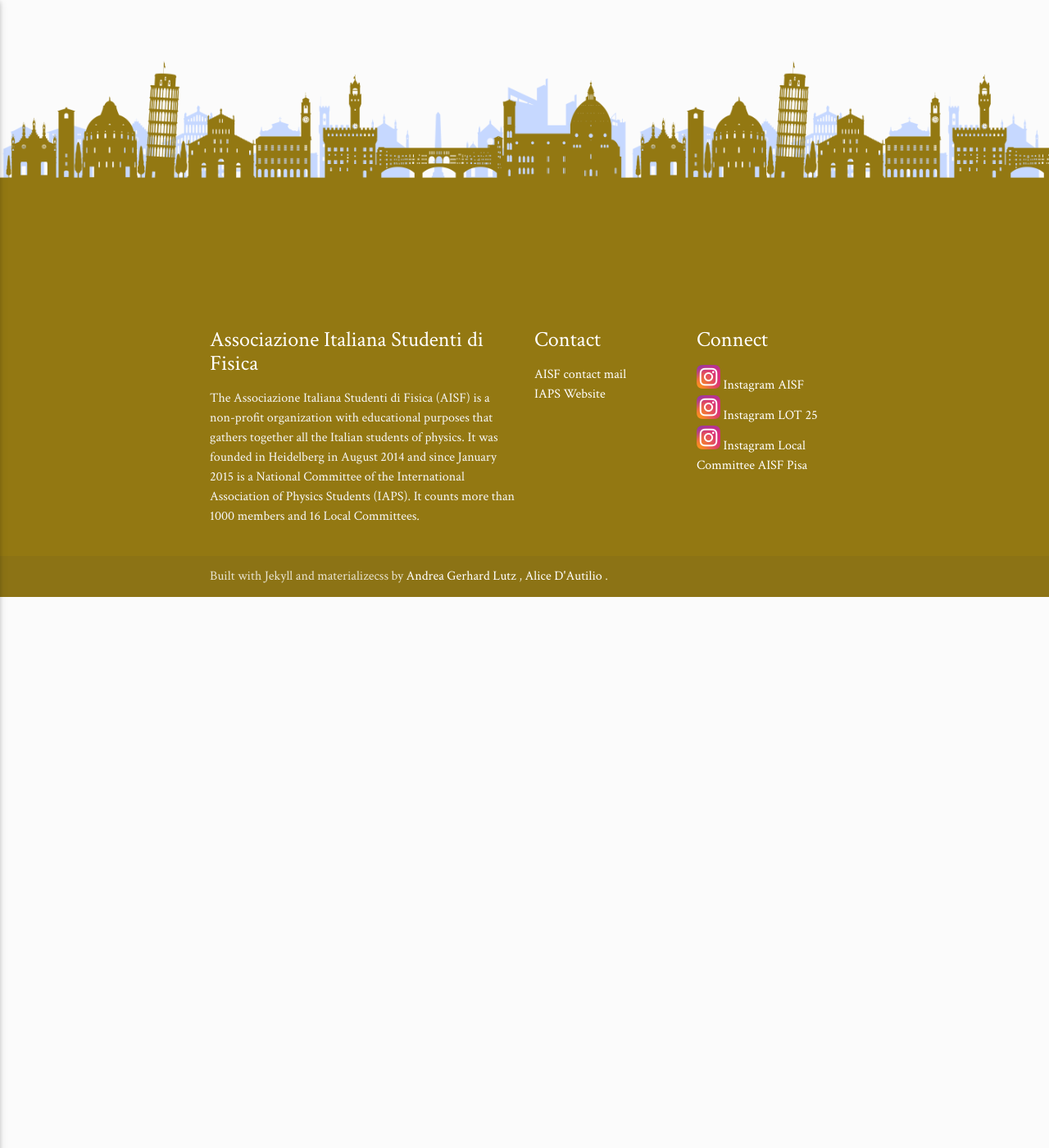
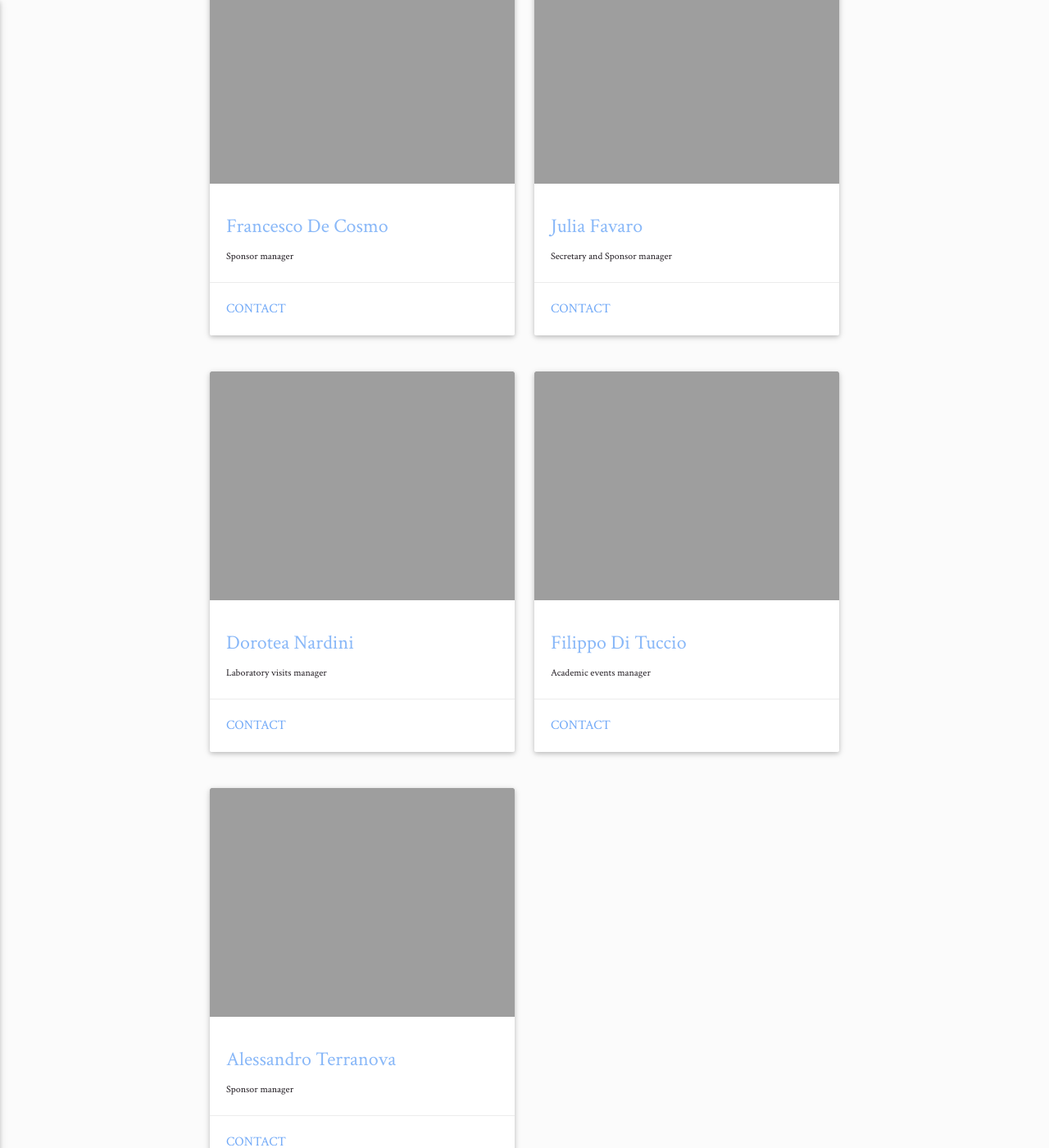
Before and after one commit to ai-sf/lot, a Jekyll site: the page built from team.html, in a window 1280 px wide and 1400 px high, scrolled down 973 px. Shown: the whole window at 82% size. Built offline with Jekyll 4.4.1, drawn with Linux system fonts in a browser that asks for light colours; nearby versions of some CDN libraries; some of the changed text lies outside the part shown.

Commit message:
Update team.yml

```diff
--- a/_data/team.yml
+++ b/_data/team.yml
@@ -2,7 +2,36 @@
 
 people:
   - img: img/giulia.jpg
-    title: Giulia Casti
+    title: "Giulia Casti"
     descr: "Coordinator and Social events manager"
-    site: ""
-    map: ""
+    mail: giulia.casti@ai-sf.it
+
+  - img: img/alice.jpg
+    title: "Alice D'Autilio"
+    descr: "Social media and accomodation manager"
+    mail: dautilioalice@gmail.com
+
+  - img: img/francesco.jpg
+    title: "Francesco De Cosmo"
+    descr: "Sponsor manager"
+    mail:
+
+  - img: img/julia.jpg
+    title: "Julia Favaro"
+    descr: "Secretary and Sponsor manager"
+    mail:
+
+  - img: img/dorotea.jpg
+    title: "Dorotea Nardini"
+    descr: "Laboratory visits manager"
+    mail:
+
+  - img: img/filippo.jpg
+    title: "Filippo Di Tuccio"
+    descr: "Academic events manager"
+    mail:
+
+  - img: img/alessandro.jpg
+    title: "Alessandro Terranova"
+    descr: "Sponsor manager"
+    mail:
```
